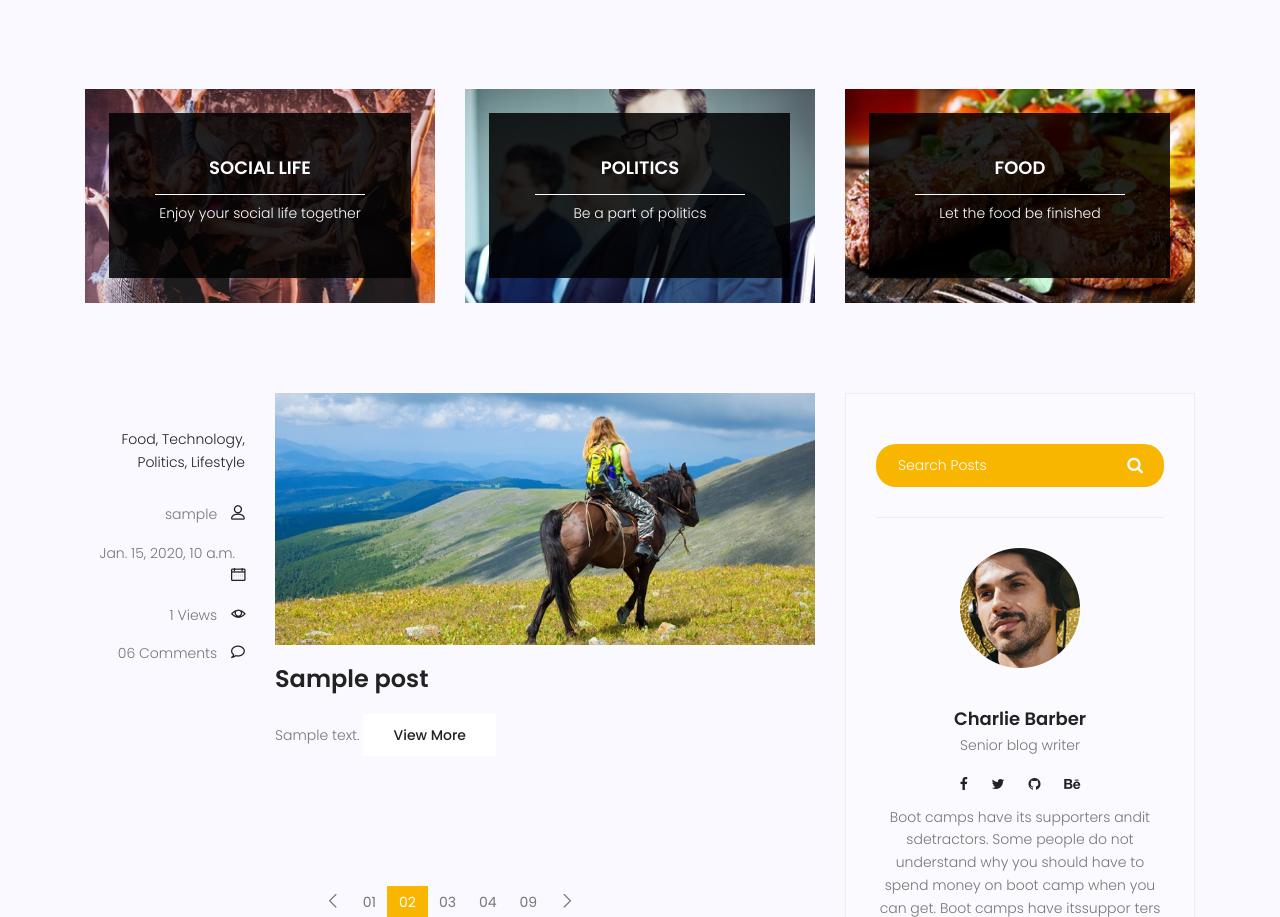
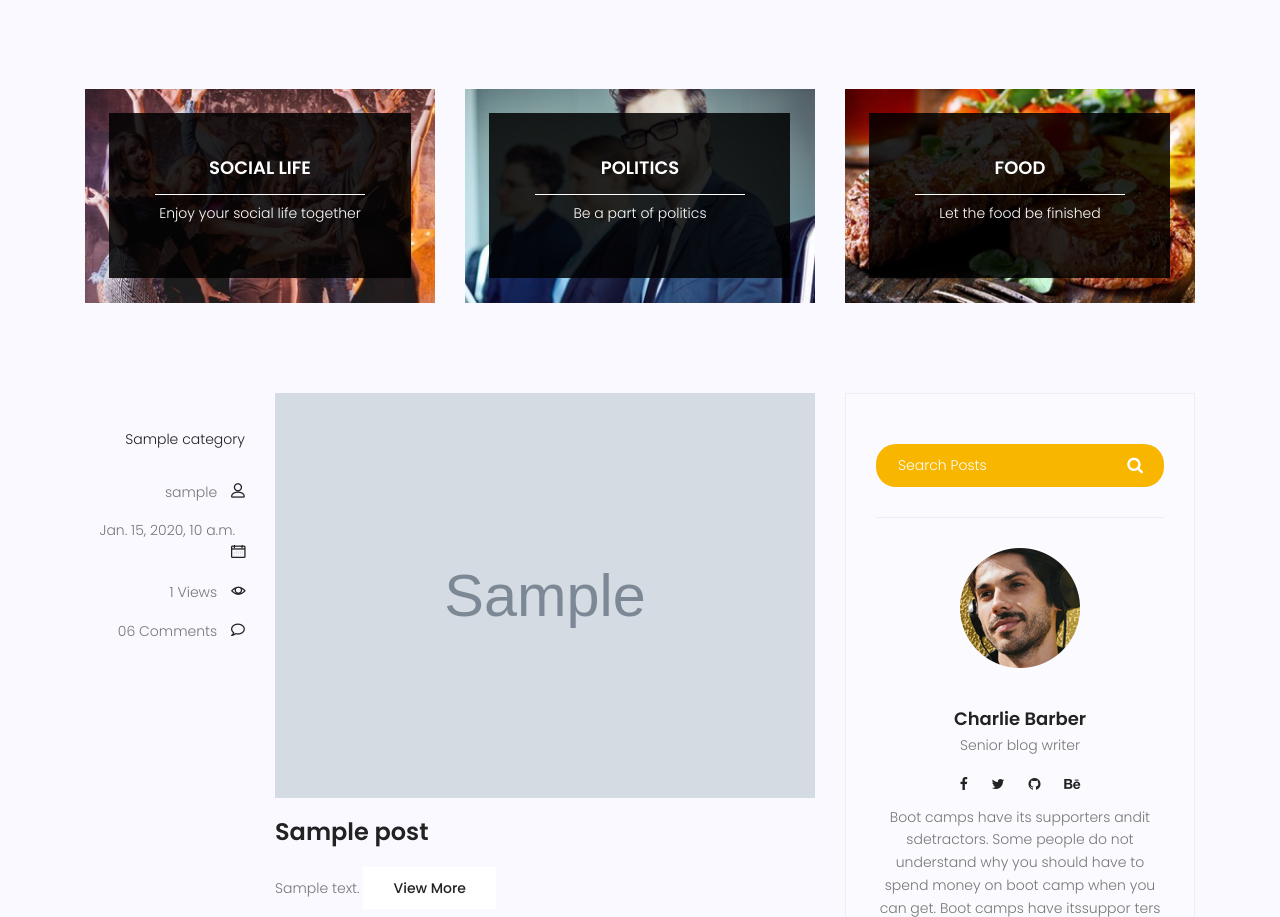
Before and after one commit to Arta-077/Hsite, a Django app: page /blog/home in a window 1280 px wide. Shown: the part 689-1606 px from the top of the page. Run offline with Django 3.2, Linux system fonts and the light colour scheme; tables that the repository leaves empty hold one stand-in row (values such as "Sample post"); grey boxes marked "Sample" are stand-in pictures; some libraries are stand-ins or nearby versions.

Commit message:
Created Category
+ Category table.
+ image for posts.
Edited template files.
installed pillow.

```diff
--- a/Hsite/settings.py
+++ b/Hsite/settings.py
@@ -130,6 +130,7 @@ STATICFILES_DIRS = [
     '/var/www/static/',
 ]
 
+
 # Default primary key field type
 # https://docs.djangoproject.com/en/3.2/ref/settings/#default-auto-field
 
--- a/blog/models.py
+++ b/blog/models.py
@@ -1,15 +1,24 @@
 from django.db import models
 from django.contrib.auth.models import User
+
 
 # Create your models here.
 
 
+class Category(models.Model):
+    name = models.CharField(max_length=255)
+    def __str__(self):
+        return self.name
+
 class Post(models.Model):
+
     author = models.ForeignKey(User , on_delete=models.SET_NULL , null=True)
-    # image
+
+    image = models.ImageField(upload_to='blog/' , default='blog/default.jpg')
+
     title = models.CharField(max_length=255)
     content = models.TextField()
-    # category
+    category = models.ManyToManyField(Category)
     # tag
     counted_view = models.IntegerField(default=0)
     status = models.BooleanField(default=False)
--- a/requirements.txt
+++ b/requirements.txt
@@ -3,3 +3,4 @@ Django==3.2.25
 legacy-cgi==2.6.3
 pytz==2025.2
 sqlparse==0.5.3
+pillow==12.0.0
--- a/templates/blog/blog-home.html
+++ b/templates/blog/blog-home.html
@@ -91,10 +91,9 @@
 							<div class="single-post row">
 								<div class="col-lg-3  col-md-3 meta-details">
 									<ul class="tags">
-										<li><a href="#">Food,</a></li>
-										<li><a href="#">Technology,</a></li>
-										<li><a href="#">Politics,</a></li>
-										<li><a href="#">Lifestyle</a></li>
+
+										<li><a href="">{{post.category.all | join:", "}}</a></li>
+
 									</ul>
 									<div class="user-details row">
 										<p class="user-name col-lg-12 col-md-12 col-6"><a href="#">{{post.author}}</a> <span class="lnr lnr-user"></span></p>
@@ -105,12 +104,12 @@
 								</div>
 								<div class="col-lg-9 col-md-9 ">
 									<div class="feature-img">
-										<img class="img-fluid" src="{% static 'img/blog/feature-img1.jpg' %}" alt="">
+										<img class="img-fluid" href="{% url 'blog:singleblog' pid=post.id %}" src="{{post.image.url}}"  alt="">
 									</div>
-									<a class="posts-title" href="/blog/{{post.id}}"><h3>{{post.title}}</h3></a>
+									<a class="posts-title" href="{% url 'blog:singleblog' pid=post.id %}"><h3>{{post.title}}</h3></a>
 									<p class="excert">
 										{{post.content}}
-									<a href="/blog/{{post.id}}" class="primary-btn">View More</a>
+									<a href="{% url 'blog:singleblog' pid=post.id %}" class="primary-btn">View More</a>
 								</div>
 							</div>
 							{% endfor %}
```
Also changed, not shown: blog/admin.py (+9 -1 lines), templates/blog/blog-single.html (+4 -6 lines), blog/migrations/0001_initial.py, blog/migrations/0002_auto_20251028_2012.py (deleted), blog/migrations/0002_post_image.py (added), blog/migrations/0003_auto_20251108_2228.py (deleted), blog/migrations/0003_auto_20251111_2125.py (added), media/blog/default.jpg (added), media/blog/images.jpeg (added), media/blog/images_1.jpeg (added), media/blog/images_1.png (added).
